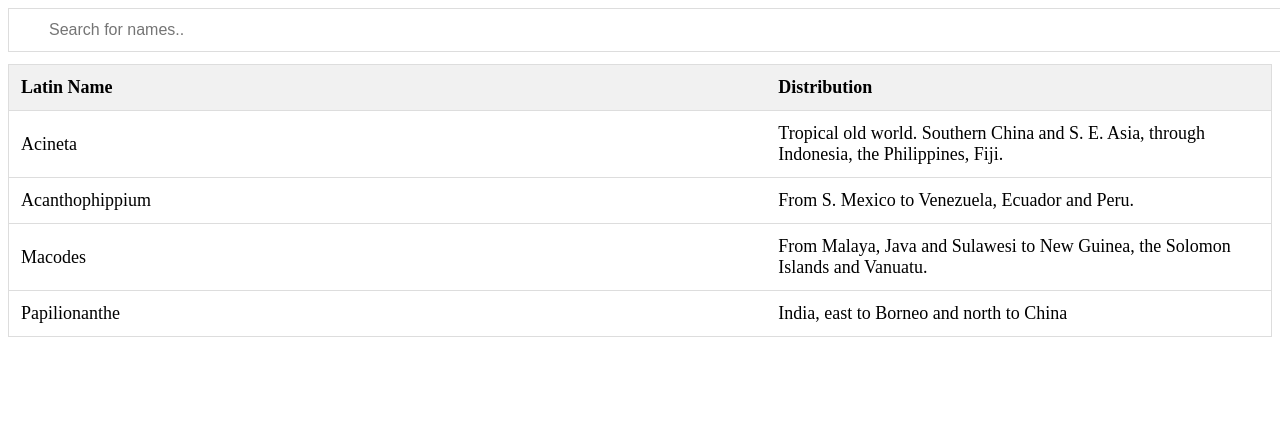
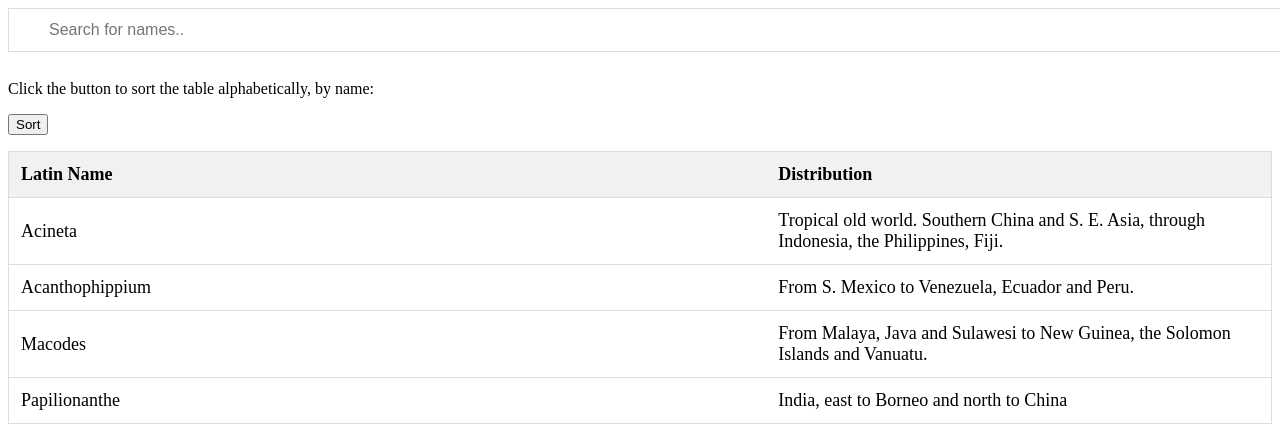
Before and after one commit to jace1084/Orchid-filter, a plain HTML site: page orchid-table.html in a window 1280 px wide. Shown: the top 448 px of the page. Drawn offline with Linux system fonts and the light colour scheme.

Commit message:
added sort button

```diff
--- a/orchid-table.html
+++ b/orchid-table.html
@@ -12,6 +12,8 @@
 <body>
 
         <input type="text" id="myInput" onkeyup="myFunction()" placeholder="Search for names..">
+        <p>Click the button to sort the table alphabetically, by name:</p>
+        <p><button onclick="sortTable()">Sort</button></p>
 
         <table id="myTable">
           <tr class="header">
```
